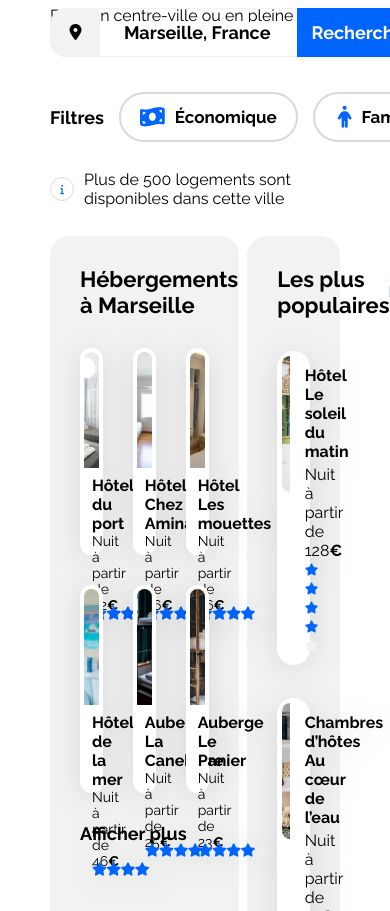
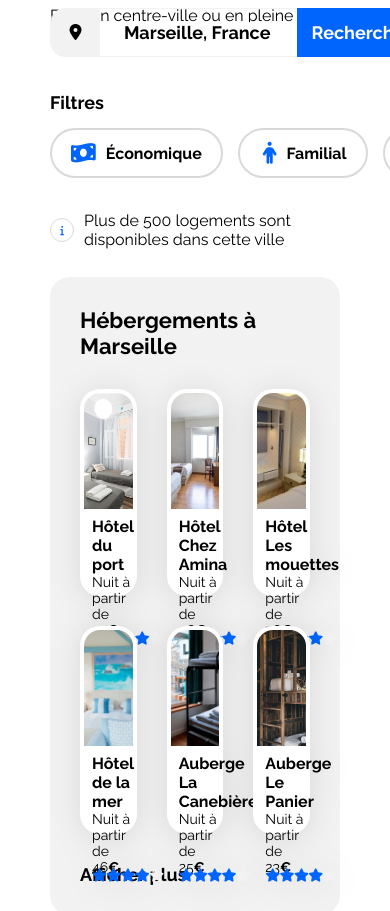
Before and after one commit to mehdighozelam/BOOKI, a plain HTML site: page index.html in a window 390 px wide. Shown: the part 189-1100 px from the top of the page. Drawn offline with Linux system fonts and the light colour scheme.

Commit message:
responsive tablette

```diff
--- a/css/style.css
+++ b/css/style.css
@@ -522,3 +522,89 @@ a {
 .footer p a:hover {
   text-decoration: underline; /* Souligne les liens au survol */
 }
+
+/* Le code ci-dessous correspond à la version responsive uniquement */
+
+/****** Media queries ***********/
+/* Medium devices (tablets, less/equal than 1024px) */
+@media (max-width: 1024px) {
+  .main-container {
+    max-width: 100%; /* Largeur maximale de 100% */
+    height: 100%; /* Hauteur de 100% */
+  }
+
+  /* Marges supplémentaires pour la navbar */
+  .header-navbar {
+    margin-bottom: 30px; /* Ajouter une marge inférieure */
+  }
+
+  /* Ajustement de la hauteur de la section principale du header */
+  .header-main-section {
+    height: 322px; /* Augmenter la hauteur de la section principale */
+  }
+
+  /* Réorganisation des filtres pour tablette */
+  .header-filters {
+    display: flex; /* Utilisation de Flexbox pour la disposition */
+    align-items: flex-start; /* Aligner les éléments en haut */
+    flex-direction: column; /* Disposition en colonne */
+    height: 91px; /* Hauteur du conteneur de filtres */
+  }
+
+  /* Ajustement des titres des filtres pour tablette */
+  .header-filters-title {
+    width: 100%; /* Largeur complète */
+    position: relative; /* Position relative */
+    top: 0; /* Pas de décalage vertical */
+    left: 0; /* Pas de décalage horizontal */
+  }
+
+  /* Ajustement des options des filtres pour tablette */
+  .header-filters-options {
+    width: 668px; /* Largeur du conteneur d'options de filtres */
+  }
+
+  /* Ajustement du texte des options des filtres pour tablette */
+  .header-filters-options h2 {
+    font-size: 16px; /* Taille de la police */
+    padding: 15.5px 19px 15.5px 0; /* Espacement autour du texte */
+  }
+
+  .hebergements-and-populaires {
+    flex-direction: column; /* Disposition en colonne */
+  }
+
+  .hebergements {
+    width: 100%; /* Largeur de 100% */
+  }
+
+  .populaires {
+    width: 100%; /* Largeur de 100% */
+    margin-top: 50px; /* Marge supérieure de 50px */
+  }
+
+  .populaires-cards {
+    display: flex; /* Utilisation de Flexbox pour la disposition */
+    flex-direction: row; /* Disposition en ligne */
+    justify-content: space-between; /* Espacement égal entre les éléments */
+  }
+
+  .populaires-cards a {
+    width: 30%; /* Largeur de 30% */
+  }
+
+  .populaires-cards .card-title {
+    font-size: 14px; /* Taille de la police */
+  }
+
+  .populaires-cards .card-subtitle {
+    font-size: 13px; /* Taille de la police */
+  }
+
+  .activity-card img {
+    width: 100%; /* Largeur des images */
+    height: 210px; /* Hauteur des images */
+    display: block; /* Affichage en bloc */
+    object-fit: cover; /* Redimensionne les images pour couvrir leur conteneur */
+  }
+}
```
